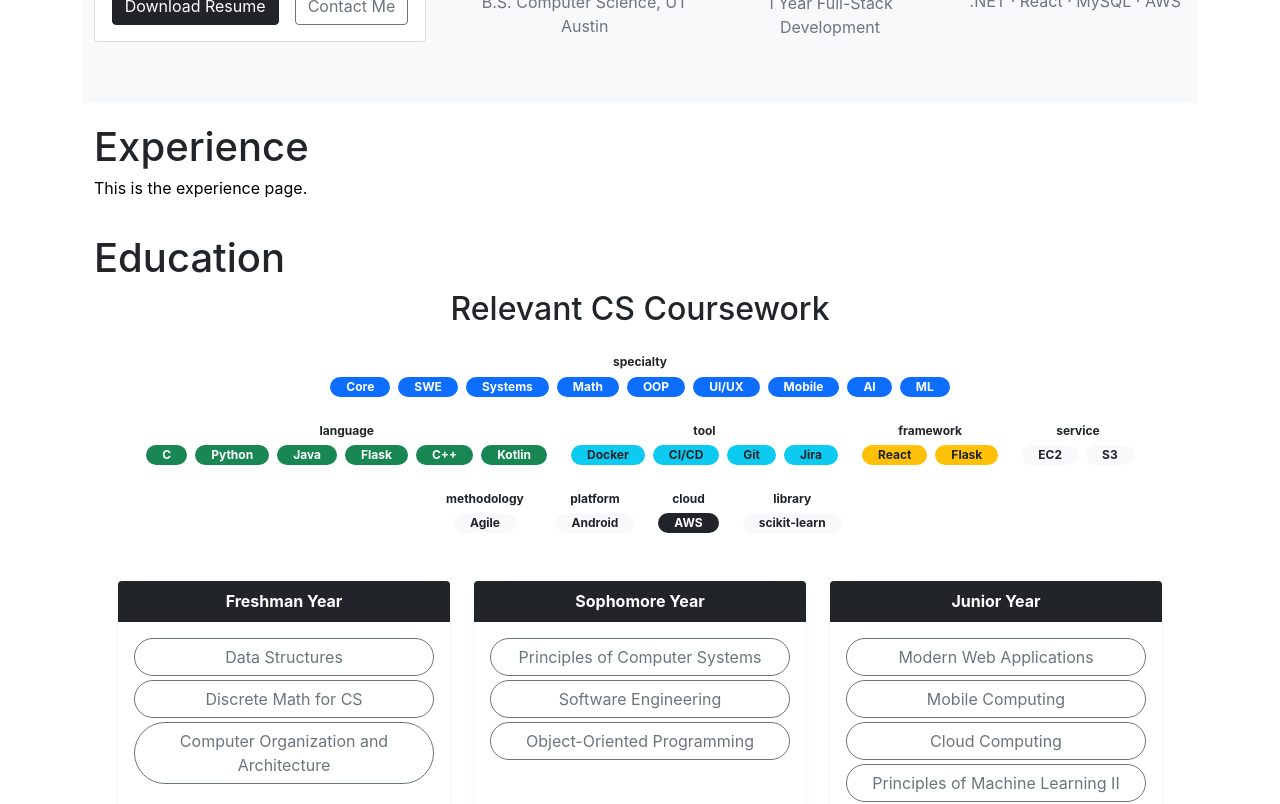
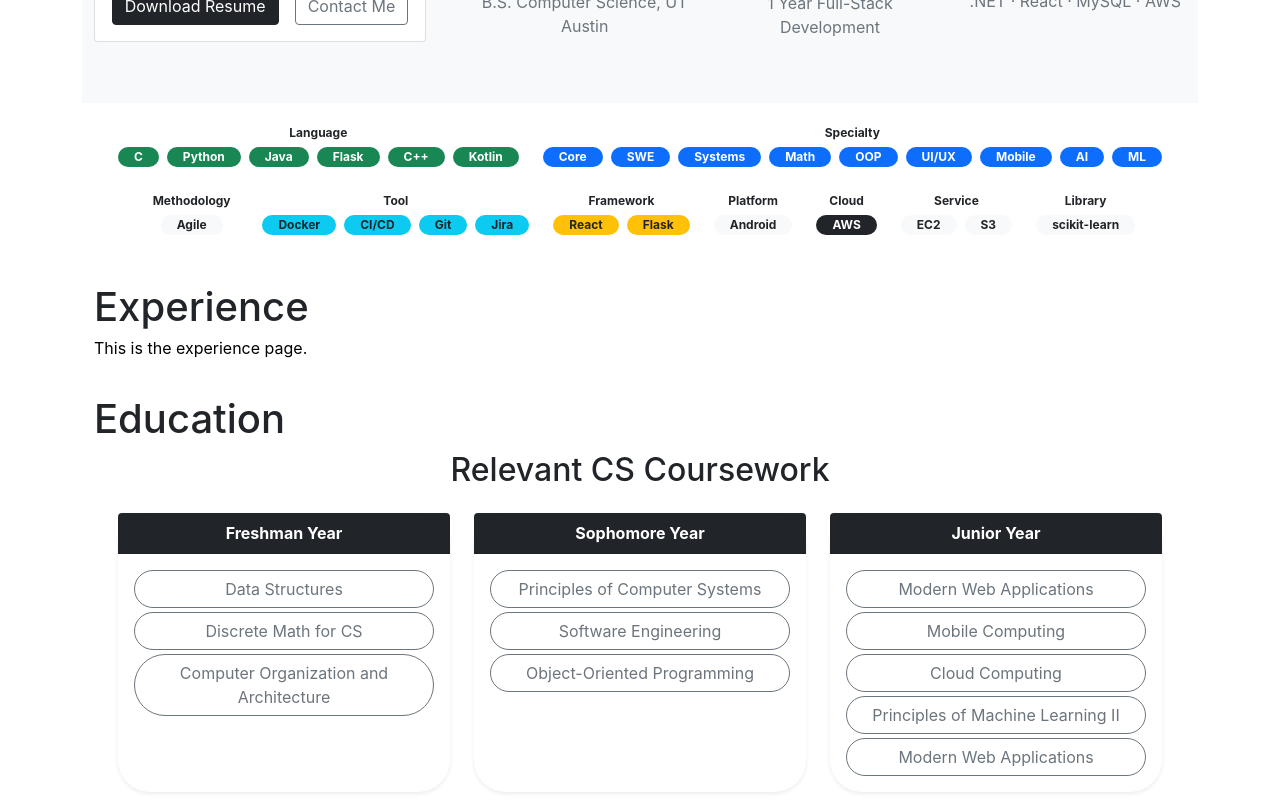
Before and after one commit to UTHasandhu/portfolio, a React (Create React App) app: page / in a window 1280 px wide. Shown: the part 580-1384 px from the top of the page. Built offline with nearby package versions, Linux system fonts and the light colour scheme; a web font is replaced by a local one.

Commit message:
Brought Tags to top

```diff
--- a/src/App.js
+++ b/src/App.js
@@ -1,4 +1,5 @@
-import React, { useRef } from 'react';
+// App.jsx
+import React, { useRef, useState, useMemo } from 'react';
 import './App.css';
 import Footer from './Components/Footer';
 import Header from './Components/Header';
@@ -6,35 +7,40 @@ import HomePage from './Components/Home/Home';
 import EducationPage from './Components/Education/Education';
 import ExperiencePage from './Components/Experience/Experience';
 import ProjectsPage from './Components/Projects/Projects';
+import SkillBar from './Components/SkillBar/SkillBar';
+import transcriptData from './tempData/transcriptData.json'; // Will eventually be merged with experience/projects tags
+import { groupTagsByType } from './Utils/SkillTagUtils';
 
 function App() {
   const headerRef = useRef(null);
+  const [activeTag, setActiveTag] = useState('');
 
-  // Later feature set
-  const scrollToTop = () => {
-    if (headerRef.current) {
-      headerRef.current.scrollIntoView({ behavior: "smooth" });
-    }
-  }
+  const allTags = useMemo(() => {
+    return transcriptData.flatMap(course => course.tags || []);
+  }, []);
 
-
+  const groupedTags = useMemo(() => groupTagsByType(allTags), [allTags]);
 
   return (
     <header className="App-header">
-      <div className="App" class = "container row-gap-3">
+      <div className="container row-gap-3">
         <div className='body-item'></div>
         <Header ref={headerRef} />
         <div className='body-item'></div>
         <HomePage />
         <div className='body-item'></div>
-        <ExperiencePage />
+
+        {/* Global Tag Filter */}
+        <SkillBar groupedTags={groupedTags} activeTag={activeTag} setActiveTag={setActiveTag} />
+
         <div className='body-item'></div>
-        <EducationPage />
+        <ExperiencePage activeTag={activeTag} />
         <div className='body-item'></div>
-        <ProjectsPage />
-        <div className='body-item'> are you even there? </div>
+        <EducationPage activeTag={activeTag} />
+        <div className='body-item'></div>
+        <ProjectsPage activeTag={activeTag} />
+        <div className='body-item'></div>
         <Footer />
-
       </div>
     </header>
   );
--- a/src/Components/Education/CoursesPool.jsx
+++ b/src/Components/Education/CoursesPool.jsx
@@ -72,7 +72,6 @@ export default function CoursesPool() {
       <div className="mb-5 container d-flex flex-wrap justify-content-center gap-4">
         {Object.entries(groupedTags).sort((a, b) => {
           // Sort by tag type length for better grouping
-          console.log("This is the log I need: A: ", a[1], ", B: ",  b[1]);
           return b[1].length - a[1].length;
         }).map(([type, tags]) => {
           // console.log("Type: ", type, "Tags: ", tags);
--- a/src/Components/Education/Education.jsx
+++ b/src/Components/Education/Education.jsx
@@ -1,21 +1,20 @@
-import React from "react";
-import CoursesPool from "./CoursesPool";
+import Semesters from "./Semesters";
 
-export default function EducationPage() {
+export default function EducationPage({ activeTag }) {
     return (
-        <div class="container">
+        <div className="container">
             <div className="row">
-                <div class="col">
+                <div className="col">
                     <h1>Education</h1>
                 </div>
-                <div class="col-1"></div>
+                <div className="col-1"></div>
             </div>
             <div className="row">
-                <div class="col-1"></div>
-                <div class="col">
-                    <CoursesPool />
+                <div className="col-1"></div>
+                <div className="col">
+                    <Semesters activeTag={activeTag} />
                 </div>
-                <div class="col-1"></div>
+                <div className="col-1"></div>
             </div>
         </div>
     );
--- a/src/Components/Education/Semesters.jsx
+++ b/src/Components/Education/Semesters.jsx
@@ -1,5 +1,7 @@
 // CoursesPool.jsx
-import Semesters from "../Education/Semesters";
+import React, { useState } from "react";
+import transcriptData from "../../tempData/transcriptData.json";
+
 const semesterLabels = {
   "Fall 2021": "Freshman",
   "Spring 2022": "Freshman",
@@ -9,22 +11,119 @@ const semesterLabels = {
   "Spring 2024": "Junior",
   "Summer 2024": "Senior"
 };
-export default function EducationPage({ activeTag }) {
-    return (
-        <div className="container">
-            <div className="row">
-                <div className="col">
-                    <h1>Education</h1>
+
+const tagColors = {
+  specialty: "bg-primary",
+  language: "bg-success",
+  framework: "bg-warning text-dark",
+  tool: "bg-info text-dark",
+  database: "bg-secondary",
+  cloud: "bg-dark",
+  project: "bg-danger"
+};
+
+// Utility function to group tags by type and sort them by frequency
+// Returns an object where keys are tag types and values are arrays of tag names sorted by frequency
+const groupTagsByType = (tags = []) => {
+  const tagFrequency = {};
+
+  tags.forEach(({ name, type }) => {
+    if (!tagFrequency[type]) tagFrequency[type] = {};
+    if (!tagFrequency[type][name]) tagFrequency[type][name] = 0;
+    tagFrequency[type][name]++;
+  });
+
+  // Sort tags in each type by frequency, descending
+  const grouped = {};
+  for (const type in tagFrequency) {
+    grouped[type] = Object.entries(tagFrequency[type])
+      .sort((a, b) => b[1] - a[1]) // sort by frequency
+      .map(([name]) => name);      // just keep the tag name
+  }
+
+  return grouped;
+};
+
+export default function Semesters({activeTag}) {
+  const [selectedCourse, setSelectedCourse] = useState(null);
+
+  const groupedByLabel = transcriptData.reduce((acc, course) => {
+    const label = semesterLabels[course.semester] || "Other";
+    if (!acc[label]) acc[label] = [];
+    acc[label].push(course);
+    return acc;
+  }, {});
+
+  const allTags = transcriptData.flatMap((course) => course.tags || []);
+
+  const groupedTags = groupTagsByType(allTags);
+  console.log("Here: ", groupedTags);
+
+  const getTagColor = (type) => {
+    return tagColors[type] || "bg-light text-dark";
+  };
+
+  return (
+    <div className="container-fluid">
+      <h2 className="text-center mb-4">Relevant CS Coursework</h2>
+
+      {/* Year Cards by Label */}
+      <div className="d-flex justify-content-center gap-4 mb-5">
+        {Object.entries(groupedByLabel).map(([label, courses]) => (
+          <div
+            key={label}
+            className="card shadow-sm text-center border-0"
+            style={{ width: "22rem", borderRadius: "2rem" }}
+          >
+            <div className="card-header bg-dark text-white rounded-top fw-bold" style={{ borderTopLeftRadius: "2rem", borderTopRightRadius: "2rem" }}>
+              {label} Year
+            </div>
+            <div className="card-body d-flex flex-column gap-1 justify-content-start">
+              {courses
+                .filter((course) => !activeTag || course.tags?.some((t) => t.name === activeTag))
+                .map((course, idx) => (
+                    <button
+                    key={idx}
+                    className="btn btn-outline-secondary rounded-pill"
+                      onClick={() => setSelectedCourse(course)}
+                    >
+                      {course.courseName.split(" - ")[1]}
+                    </button>
+                ))}
+            </div>
+          </div>
+        ))}
+      </div>
+
+      {/* Modal */}
+      {selectedCourse && (
+        <div className="modal fade show d-block" tabIndex="-1" role="dialog" style={{ backgroundColor: "rgba(0,0,0,0.5)" }}>
+          <div className="modal-dialog" role="document">
+            <div className="modal-content">
+              <div className="modal-header">
+                <h5 className="modal-title">{selectedCourse.courseName}</h5>
+                <button type="button" className="btn-close" onClick={() => setSelectedCourse(null)}></button>
+              </div>
+              <div className="modal-body">
+                <p><strong>Semester:</strong> {selectedCourse.semester}</p>
+                <p>{selectedCourse.courseDescription}</p>
+                <div className="d-flex flex-wrap gap-2 mt-3">
+                  {selectedCourse.tags?.map((tag, idx) => (
+                    <span key={idx} className={`badge ${getTagColor(tag.type)} rounded-pill px-2`}>
+                      {tag.name}
+                    </span>
+                  ))}
                 </div>
-                <div className="col-1"></div>
+              </div>
+              <div className="modal-footer">
+                <button type="button" className="btn btn-secondary" onClick={() => setSelectedCourse(null)}>
+                  Close
+                </button>
+              </div>
             </div>
-            <div className="row">
-                <div className="col-1"></div>
-                <div className="col">
-                    <Semesters activeTag={activeTag} />
-                </div>
-                <div className="col-1"></div>
-            </div>
+          </div>
         </div>
-    );
+      )}
+    </div>
+  );
 }
```
